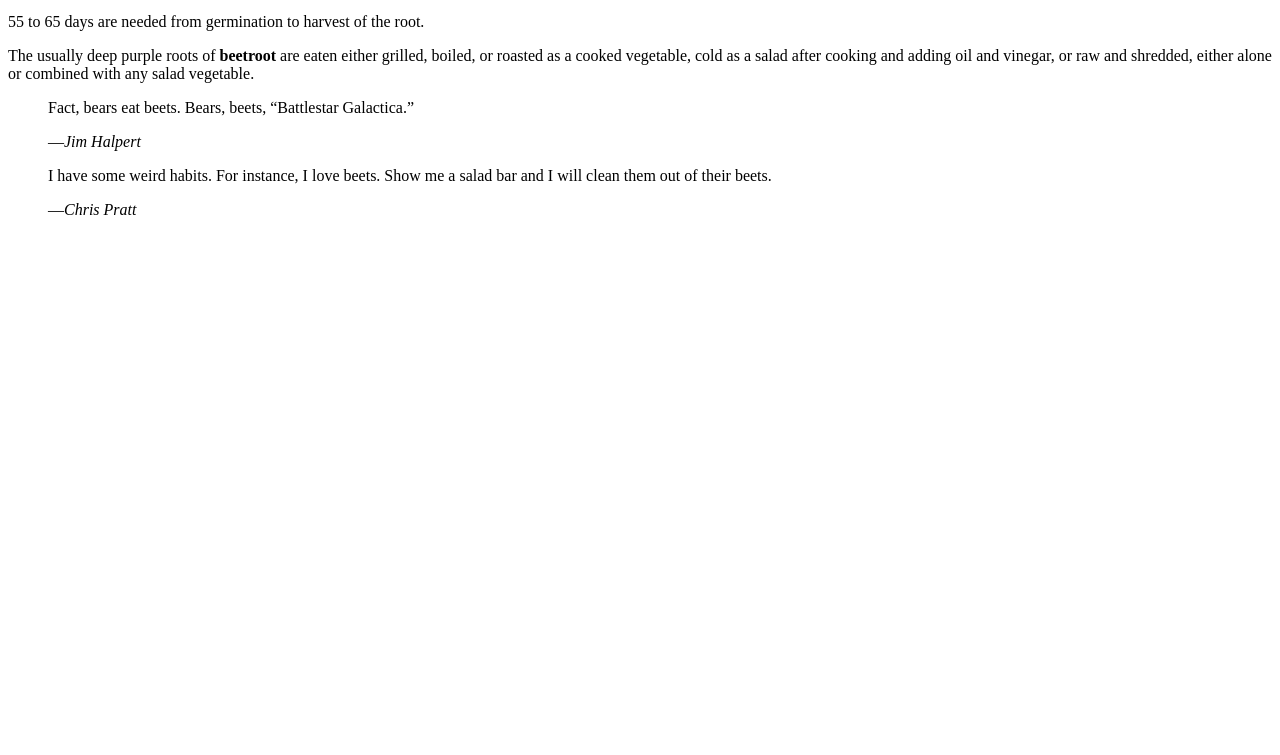
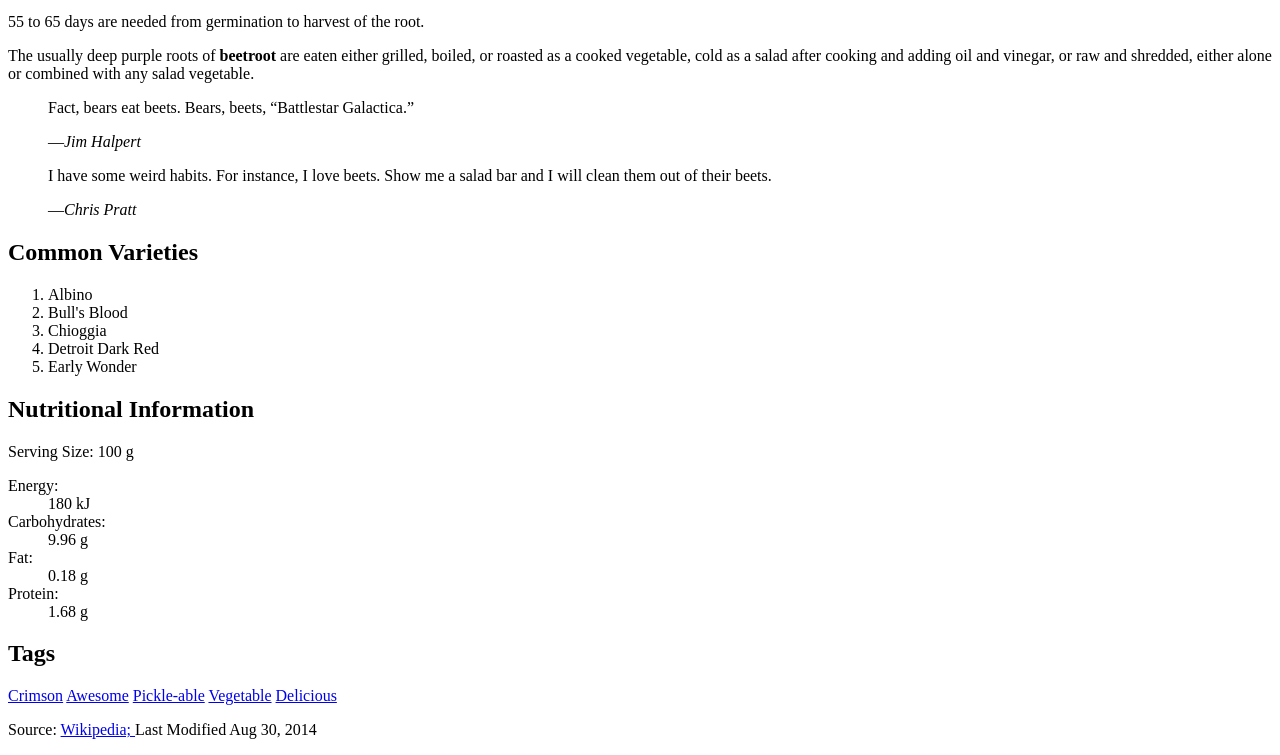
Before and after one commit to gbales11/dsn1678-exercise-0, a plain HTML site: page index.html in a window 1280 px wide. Shown: the part 405-1160 px from the top of the page. Before the commit the page ends 800 px from the top, so only its background shows below. Drawn offline with Linux system fonts and the light colour scheme.

Commit message:
Finished index.html

```diff
--- a/index.html
+++ b/index.html
@@ -35,7 +35,40 @@ clean them out of their beets.</p>
 			</blockquote>
 		</div>
 
+		<div>
+			<h2> Common Varieties </h2>
+				<ol>
+					<li> Albino </li>
+					<li> Bull's Blood </li>
+					<li> Chioggia</li>
+					<li> Detroit Dark Red </li>
+					<li> Early Wonder </li>
+				</ol>
+			</div>
 
-<body>
+			<div>
+			<h2> Nutritional Information </h2>
+				<p> Serving Size: <data value="100 g"> 100 g </p>
+
+				<dl>
+					<dt>Energy:</dt><dd><data value="180 kJ">180 kJ</data></dd>
+					<dt>Carbohydrates:</dt><dd><data value="9.96 g">9.96 g</data></dd>
+					<dt>Fat:</dt><dd><data value="0.18 g">0.18 g</data></dd>
+					<dt>Protein:</dt><dd><data value="1.68 g">1.68 g</data></dd>
+				</dl>
+			</div>
+
+			<div>
+				<h2> Tags </h2>
+
+					<a class="btn" href="#">Crimson</a>
+					<a class="btn" href="#">Awesome</a>
+					<a class="btn" href="#">Pickle-able</a>
+					<a class="btn" href="#">Vegetable</a>
+					<a class="btn" href="#">Delicious</a>
+			</div>
+
+			<p> Source: <a href="http://en.wikipedia.org/wiki/Beetroot"> Wikipedia; </a> Last Modified <time> Aug 30, 2014 </time></p>
+
 </body>
 </html>
```
